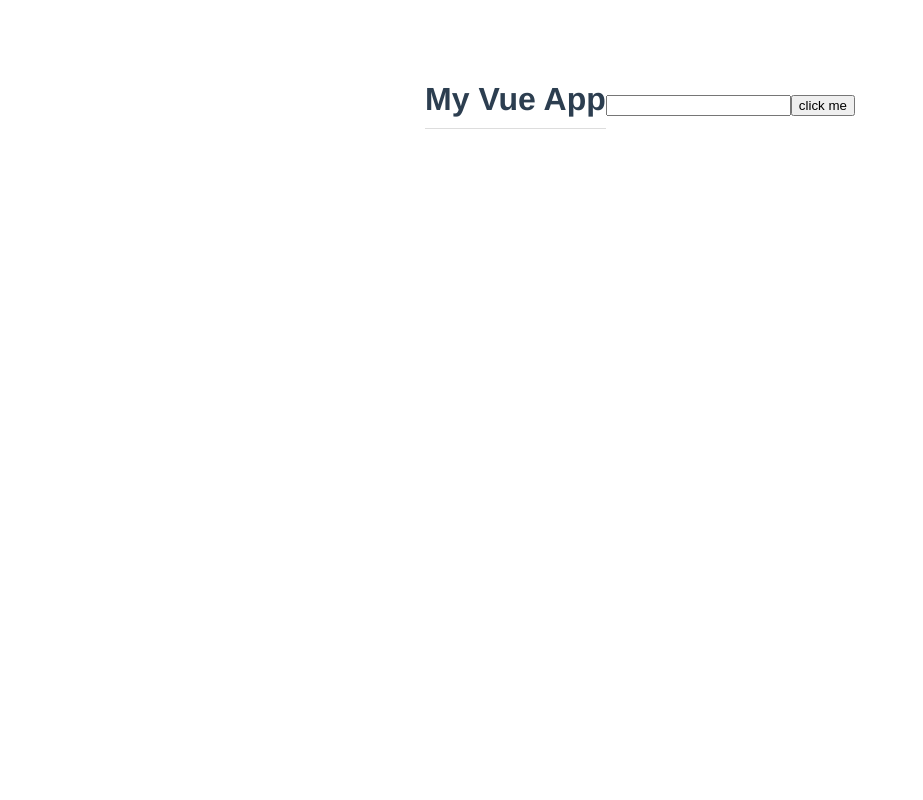
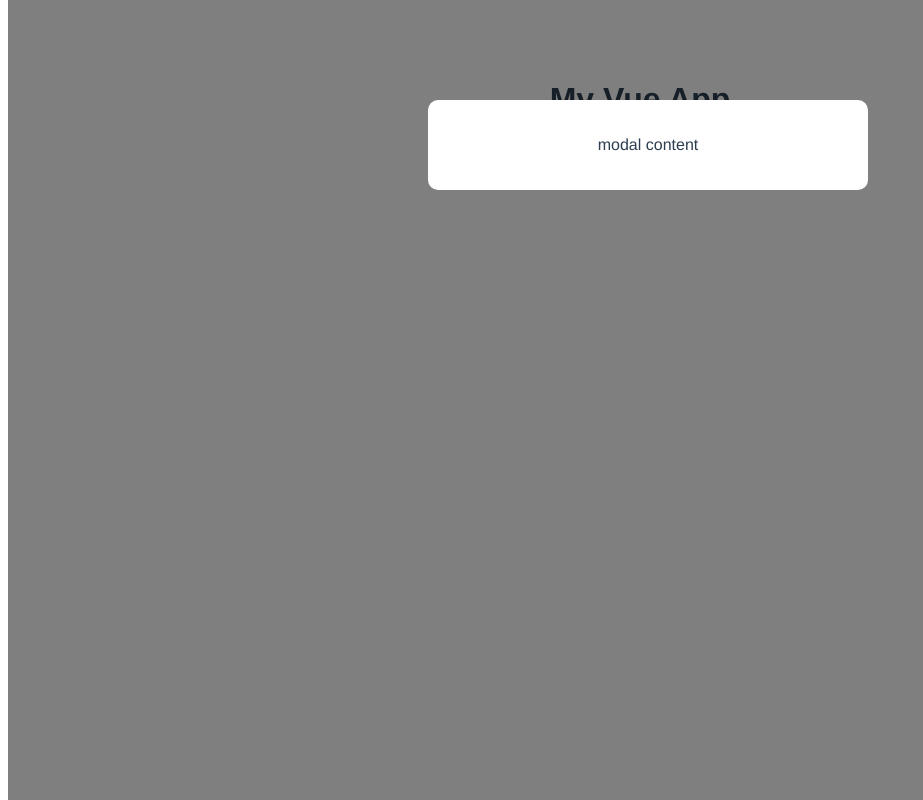
Before and after one commit to Marionetko/modal-project, a Vue app: page / in a window 1280 px wide. Shown: the whole page, without its empty margins (0-923 px from the left). Built offline with nearby package versions, Linux system fonts and the light colour scheme.

Commit message:
multiple components

```diff
--- a/src/App.vue
+++ b/src/App.vue
@@ -1,22 +1,17 @@
 <template>
   <h1>{{ title }}</h1>
-  <input type="text" ref="name">
-  <button @click="handleClick">click me</button>
+  <Modal />
 </template>
 
 <script>
+import Modal from './components/Modal.vue'
+
 export default {
   name: 'App',
+  components: { Modal },
   data() {
     return {
       title: 'My Vue App'
-    }
-  },
-  methods: {
-    handleClick() {
-      console.log(this.$refs.name);
-      this.$refs.name.classList.add('active');
-      this.$refs.name.focus();
     }
   }
 }
--- /dev/null
+++ b/src/components/Modal.vue
@@ -0,0 +1,24 @@
+<template>
+    <div class="backdrop">
+        <div class="modal">
+            <p>modal content</p>
+        </div>
+    </div>
+</template>
+
+<style>
+    .modal {
+        width: 400px;
+        padding: 20px;
+        margin: 100px auto;
+        background: #fff;
+        border-radius: 10px;
+    }
+    .backdrop {
+        top: 0;
+        position: fixed;
+        background: rgba(0, 0, 0, 0.5);
+        width: 100%;
+        height: 100%;
+    }
+</style>
```
Also changed, not shown: src/components/HelloWorld.vue (deleted, +0 -57 lines).
